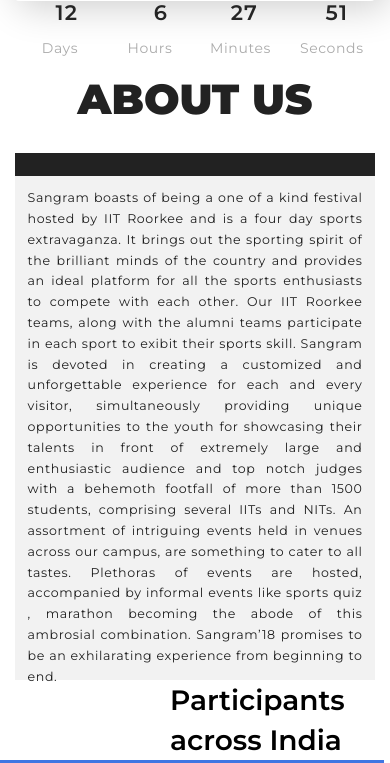
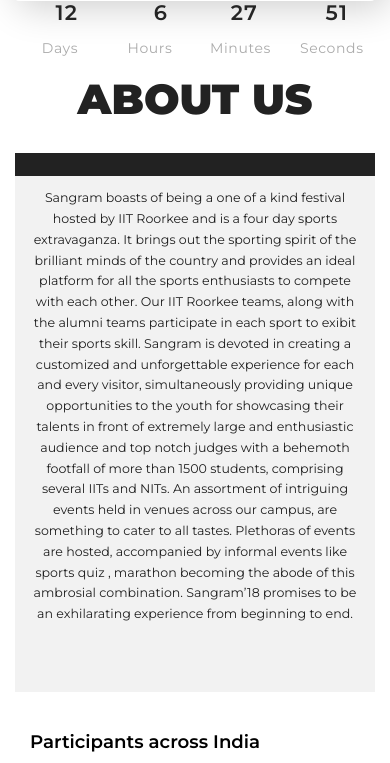
Before and after one commit to VarunBhandia/DesignStudioSangram, a PHP site: page / in a window 390 px wide. Shown: the part 394-1157 px from the top of the page. Run offline with PHP 8.4, Linux system fonts and the light colour scheme; some libraries are stand-ins or nearby versions.

Commit message:
responsive

```diff
--- a/css/style.css
+++ b/css/style.css
@@ -307,10 +307,11 @@
     padding-left: 1em;
     padding-top: 2em;
     margin-top: -1em;
-    height: 41em;
-font-family: 'Montserrat', sans-serif;    font-size: .9em;
-    letter-spacing: 0.6px;
-    text-align: justify;
+    height: 42em;
+font-family: 'Montserrat', sans-serif;
+        font-size: .9em;
+    letter-spacing: 0px;
+    text-align: center;
     color: #1f1f1f;    }
 }
 
@@ -333,6 +334,18 @@
     color: black;
     margin-bottom: -1em;
     padding-left: 5em;
+}
+
+@media only screen and (max-width: 500px) {
+.participants1{
+        padding-top: 2em;
+    font-family: 'Montserrat', sans-serif;
+    font-size: 1.3em;
+    font-weight: 600;
+    color: black;
+    margin-bottom: 0em;
+    padding-left: 0em;
+}
 }
 
 
```
